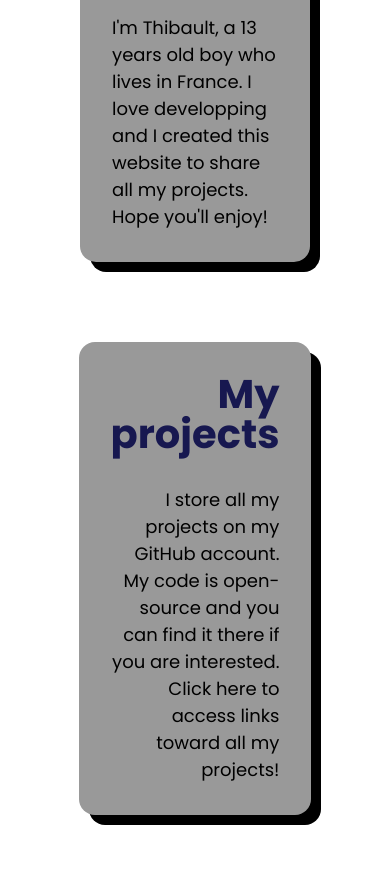
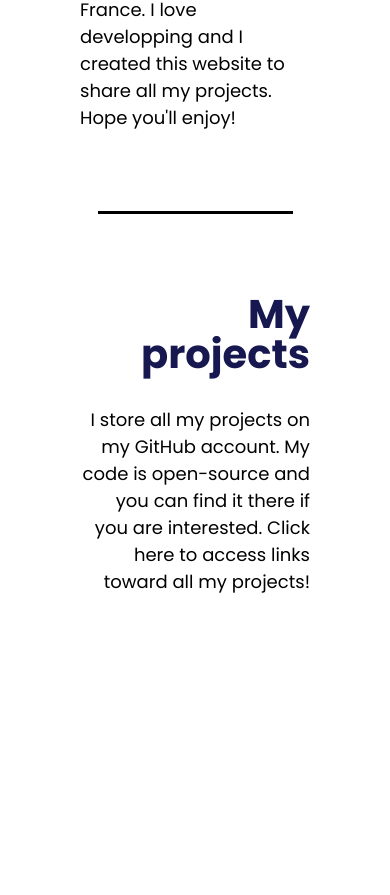
Before and after one commit to Thibault-Monnier/my-website, a plain HTML site: page index.html in a window 390 px wide. Shown: the part 757-1652 px from the top of the page. After the commit the page ends 1432 px from the top, so only its background shows below. Drawn offline with Linux system fonts and the light colour scheme.

Commit message:
Improve content reponsiveness for mobile

```diff
--- a/index.html
+++ b/index.html
@@ -106,6 +106,7 @@
                     </p>
                 </div>
             </div>
+            <div class="content-separator-mobile"></div>
             <div class="content-box content-my-projects content-right">
                 <img src="images/github-logo.svg" alt="GitHub logo" class="content-my-projects-image content-image" />
                 <div class="content-information">
--- a/style.css
+++ b/style.css
@@ -123,23 +123,43 @@ body {
     display: flex;
     flex-direction: column;
     align-items: center;
-    gap: 5rem;
+    padding: 2.5rem 0;
+    gap: 2.5rem;
 
-    padding: 5rem 10rem;
+    @media (min-width: 840px) {
+        padding: 5rem 10rem;
+        gap: 5rem;
+    }
+}
 
-    @media (max-width: 840px) {
-        padding: 5rem 5rem;
+.content-separator-mobile {
+    height: 3px;
+    width: 50%;
+    margin: 0 auto;
+    background-color: black;
+
+    @media (min-width: 840px) {
+        display: none;
     }
 }
 
 .content-box {
-    padding: 2rem;
+    padding: 2.5rem 5rem;
     max-width: 60rem;
 
     background-color: #999;
     cursor: pointer;
     border-radius: 1rem;
-    box-shadow: 10px 10px #000 !important;
+
+    @media (min-width: 840px) {
+        padding: 2.5rem;
+        box-shadow: 10px 10px #000 !important;
+    }
+
+    @media not (min-width: 840px) {
+        border-radius: 0;
+        background-color: unset;
+    }
 }
 
 .content-box:hover {
```
